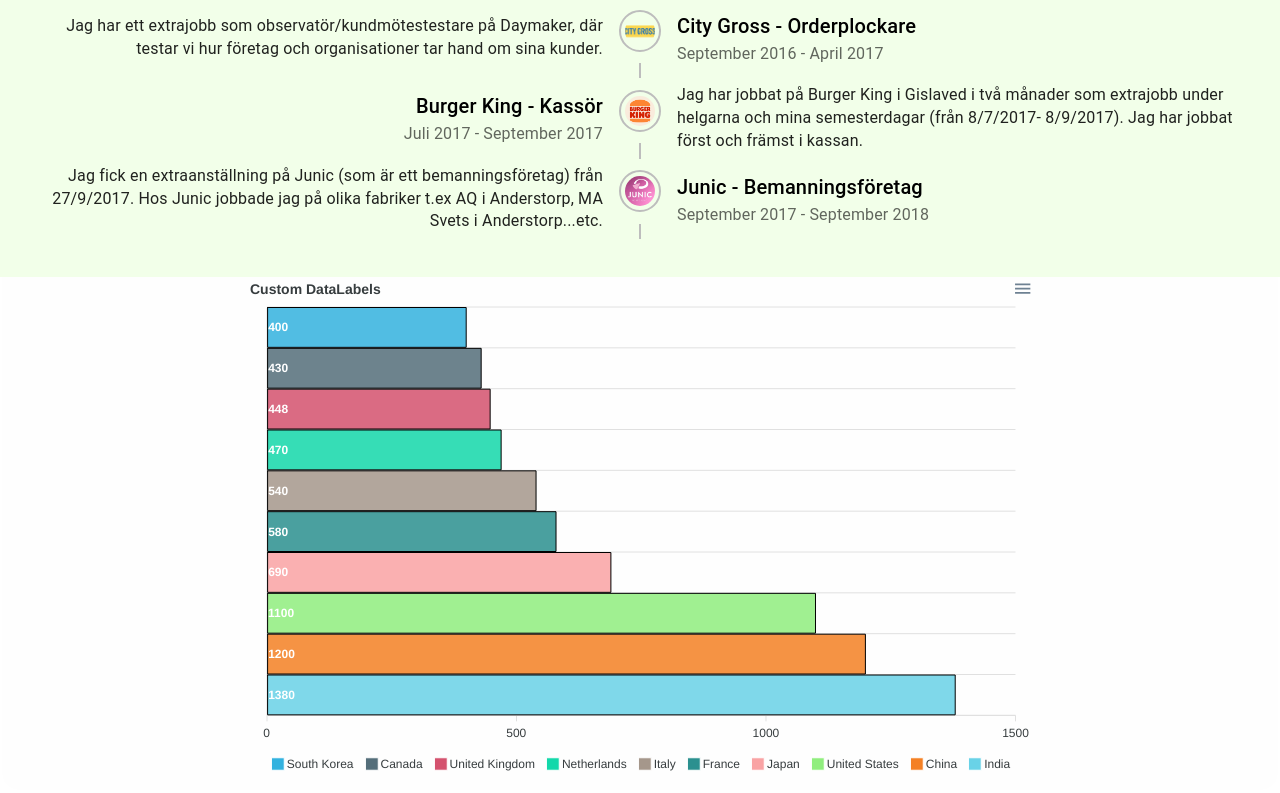
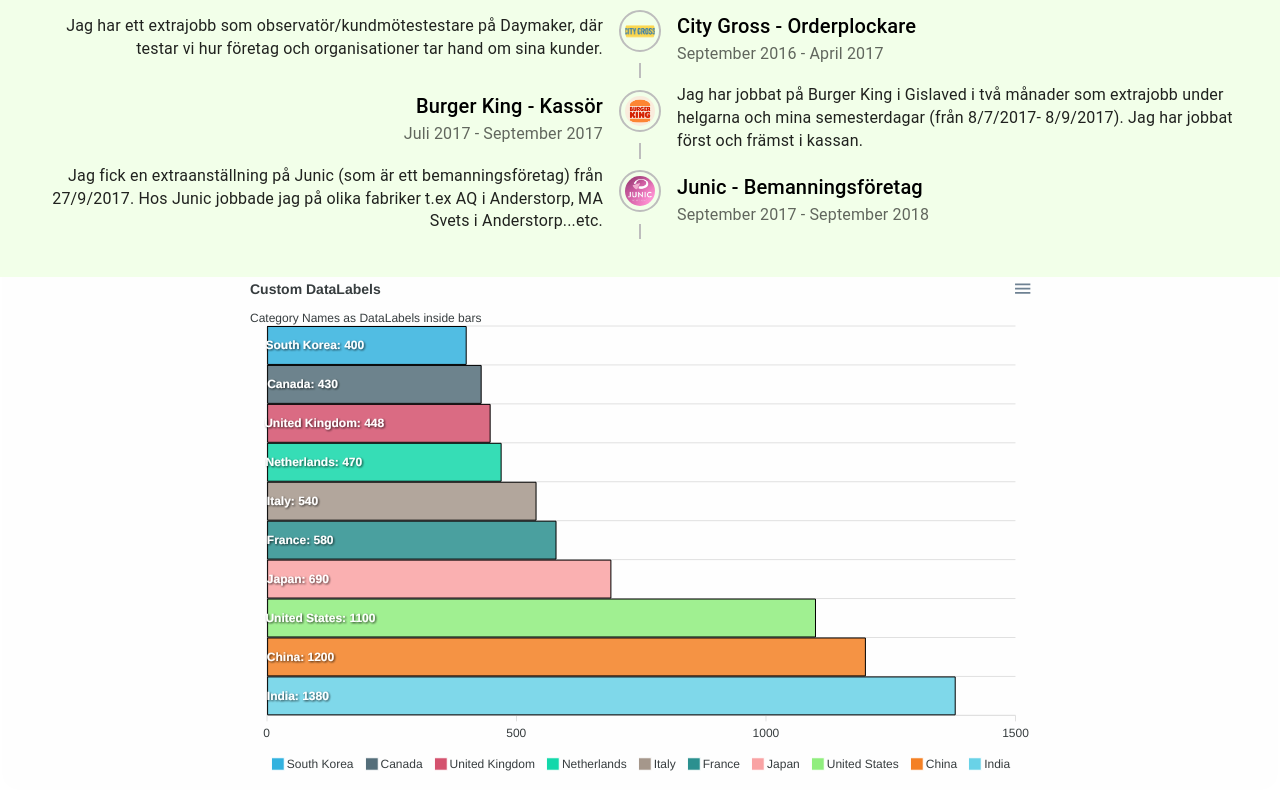
Before and after one commit to Tamimjabr/my-cv-react, a React (Create React App) app: page / in a window 1280 px wide. Shown: the part 980-1773 px from the top of the page. Built offline with nearby package versions, Linux system fonts and the light colour scheme; a web font is replaced by a local one.

Commit message:
delete deprected options

```diff
--- a/src/components/ProgrammingSkills.tsx
+++ b/src/components/ProgrammingSkills.tsx
@@ -30,20 +30,19 @@
       colors: ['#33b2df', '#546E7A', '#d4526e', '#13d8aa', '#A5978B', '#2b908f', '#f9a3a4', '#90ee7e',
         '#f48024', '#69d2e7'
       ],
-      // dataLabels: {
-      //   enabled: true,
-      //   textAnchor: 'start',
-      //   style: {
-      //     colors: ['#fff']
-      //   },
-      //   formatter: function (val:any, opt:any) {
-      //     return opt.w.globals.labels[opt.dataPointIndex] + ":  " + val
-      //   },
-      //   offsetX: 0,
-      //   dropShadow: {
-      //     enabled: true
-      //   }
-      // },
+      dataLabels: {
+        enabled: true,
+        style: {
+          colors: ['#fff']
+        },
+        formatter: function (val: any, opt: any) {
+          return opt.w.globals.labels[opt.dataPointIndex] + ":  " + val
+        },
+        offsetX: 0,
+        dropShadow: {
+          enabled: true
+        }
+      },
       stroke: {
         width: 1,
         colors: ['#000000']
@@ -63,33 +62,27 @@
         // align: 'center',
         floating: true
       },
-      // subtitle: {
-      //   text: 'Category Names as DataLabels inside bars',
-      //   align: 'center',
-      // },
-      //   tooltip: {
-      //     theme: 'dark',
-      //     x: {
-      //       show: false
-      //     },
-      //     y: {
-      //       title: {
-      //         formatter: function () {
-      //           return ''
-      //         }
-      //       }
-      //     }
-      //   }
-      // },
-    }
-
-
+      subtitle: {
+        text: 'Category Names as DataLabels inside bars',
+      },
+      tooltip: {
+        theme: 'dark',
+        x: {
+          show: false
+        },
+        y: {
+          title: {
+            formatter: function () {
+              return ''
+            }
+          }
+        }
+      }
+    },
   }
-
 
   return (
     <Chart options={state.options} series={state.series} type="bar" width={800} height={500} />
-
   )
 };
 
```
